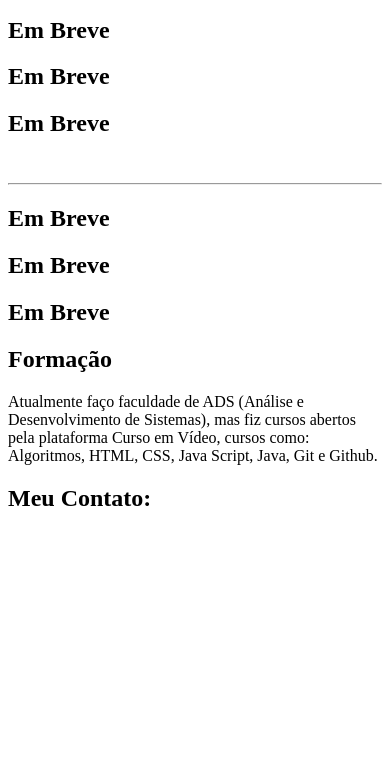
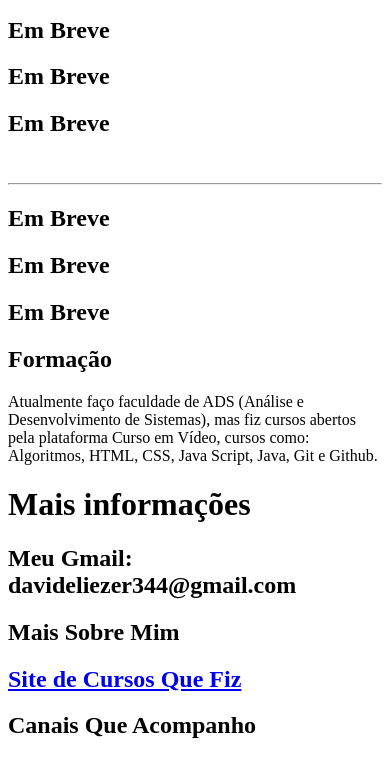
Before and after one commit to Focusmyme/Meu-Portf-lio, a plain HTML site: page index.html in a window 390 px wide. Shown: the part 3477-4236 px from the top of the page. Before the commit the page ends 4009 px from the top, so only its background shows below. Drawn offline with Linux system fonts and the light colour scheme.

Commit message:
novas informações e correções na responsividade

```diff
--- a/desktop.css
+++ b/desktop.css
@@ -222,20 +222,19 @@ main {
 
 .subsec6main {display: flex;
     flex-wrap: wrap;
-    flex:auto ;
     width: 100%;
     height: 300px;
     position: relative;
     top: 40px;
-    left: 9vw;}
+    left: 2vw;}
 
 
 .hr1 {height: 1px;
-    width: 1107px;
+    width: 94%;
     position: absolute;
     top:169px;}
 
-.subsec6main > div {width: 350px;
+.subsec6main > div {width: 30%;
     height: 150px;
     margin: 10px;
     padding: 10px;
@@ -283,5 +282,40 @@ main {
 footer {background-image: url('imagens/fundo\ 1.jpg');
     background-repeat: no-repeat;
     background-size: cover;
-    height: 500px;
+    flex-direction: column;
+    height: 250px;
+    display: flex;
+    align-items: center;
+    justify-content: center;
+
     }
+
+footer > h1 {color: white;
+    font-family: var(--fonteProgr);
+}
+
+#sec5footer {display:flex;
+    flex-direction: row;
+    justify-content: space-between;
+    padding-top: 20px;
+    width: 1100px;
+    text-decoration: none;
+    color: white;
+    font-family: var(--fonteProgr);}
+
+.subsec8footer > h2 {margin-bottom: 20px;}
+
+.subsec8footer > h2 > a {text-decoration: none;
+    color: white;
+ }
+
+.subsec9footer {padding-right: 100px;}
+
+.subsec9footer > h2 {margin-bottom: 20px;}
+
+.subsec9footer > h2 > a {text-decoration: none;
+    color: white;
+ }
+
+ .subsec9footer > h2 > a:hover {text-decoration: underline #03FA6E;
+    color: rgba(0, 162, 255, 0.548);}
--- a/index.html
+++ b/index.html
@@ -7,8 +7,8 @@
     <!-- link css -->
 
     <link rel="stylesheet" href="desktop.css" media="screen and (min-width:1024px) and (max-width:1920px)">
-    <!-- <link rel="stylesheet" href="tablet.css" media="screen and (min-width:768px) and (max-width:1024px)">
-    <link rel="stylesheet" href="mobile.css" media="screen and (min-width:320px) and (max-width:767px)"> -->
+    <link rel="stylesheet" href="tablet.css" media="screen and (min-width:768px) and (max-width:1024px)">
+    <link rel="stylesheet" href="mobile.css" media="screen and (min-width:320px) and (max-width:767px)">
 
     <!-- favicon -->
 
@@ -126,9 +126,24 @@
 
     <footer>
 
+        <h1>Mais informações</h1>
+
         <section id="sec5footer">
 
-            <h2>Meu Contato:</h2>
+            <section class="subsec8footer">
+
+                <h2>Meu Gmail: davideliezer344@gmail.com</h2>
+
+                <h2>Mais Sobre Mim</h2>
+
+            </section>
+
+            <section class="subsec9footer">
+
+                <h2><a href="https://www.cursoemvideo.com/" target="_blank">Site de Cursos Que Fiz</a></h2>
+                <h2>Canais Que Acompanho</h2>
+
+            </section>
 
 
 
--- a/mobile.css
+++ /dev/null
@@ -1 +0,0 @@
-@
```
